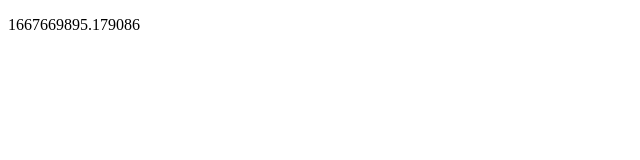
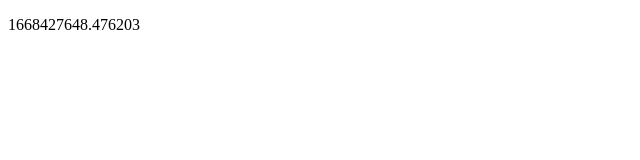
Before and after one commit to kevinbevin64/kevinbevin64.github.io, a plain HTML site: page index.html in a window 1280 px wide. Shown: the full height of the page, 0-640 px from the left. Drawn offline with Linux system fonts and the light colour scheme.

Commit message:
Update index.html

```diff
--- a/index.html
+++ b/index.html
@@ -4,7 +4,7 @@
     <meta charset="utf-8">
     <meta name="viewport" content="width=device-width, initial-scale=1">
     <title>1</title>
-    <p>1667669895.179086</p>
+    <p>1668427648.476203</p>
 </head>
 <body>
 
```
